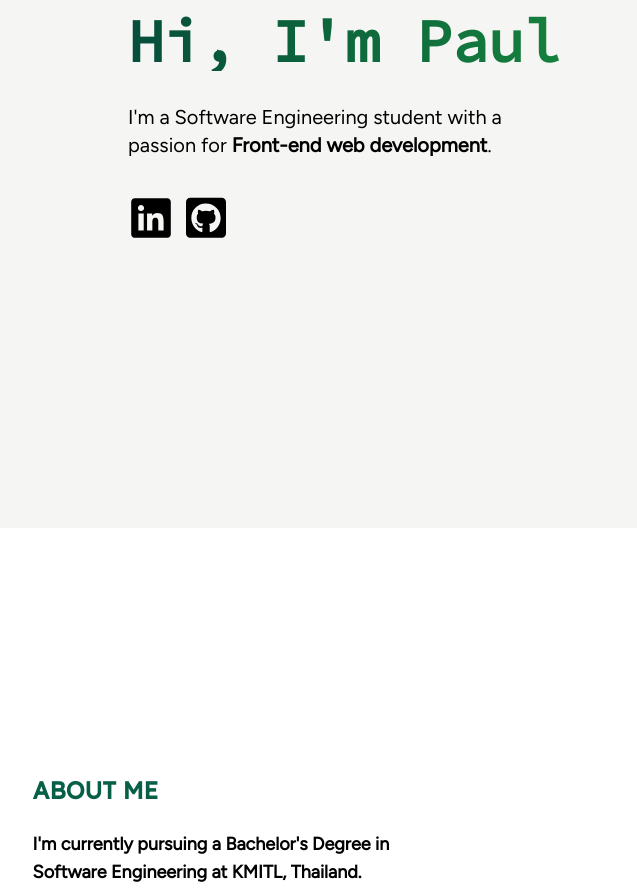
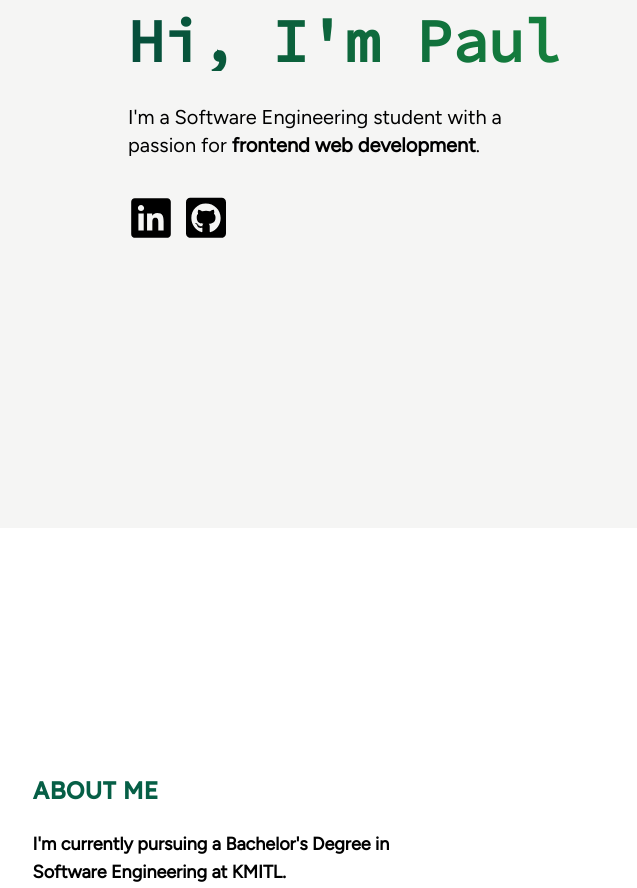
Before and after one commit to paulpleela/portfolio, a website built with Vite: page index.html in a window 1280 px wide. Shown: the part 272-1160 px from the top of the page, 137-774 px from the left. Built offline with nearby package versions, Linux system fonts and the light colour scheme; grey boxes are pictures that could not be loaded.

Commit message:
Layout cleanup

```diff
--- a/index.html
+++ b/index.html
@@ -72,7 +72,7 @@
           </div>
           <span class="font-figtree w-96 text-xl py-8 lg:ml-1">
             I'm a Software Engineering student with a passion for
-            <b>Front-end web development</b>.
+            <b>frontend web development</b>.
           </span>
           <div class="flex items-center">
             <a
@@ -138,7 +138,7 @@
             class="font-figtree w-80 lg:w-96 text-md lg:text-lg font-bold lg:my-2"
           >
             I'm currently pursuing a Bachelor's Degree in Software Engineering
-            at KMITL, Thailand.
+            at KMITL.
           </span>
           <span class="font-figtree w-80 lg:w-96 text-md lg:text-lg mt-2">
             Having designed and developed responsive web applications, I'm
```
